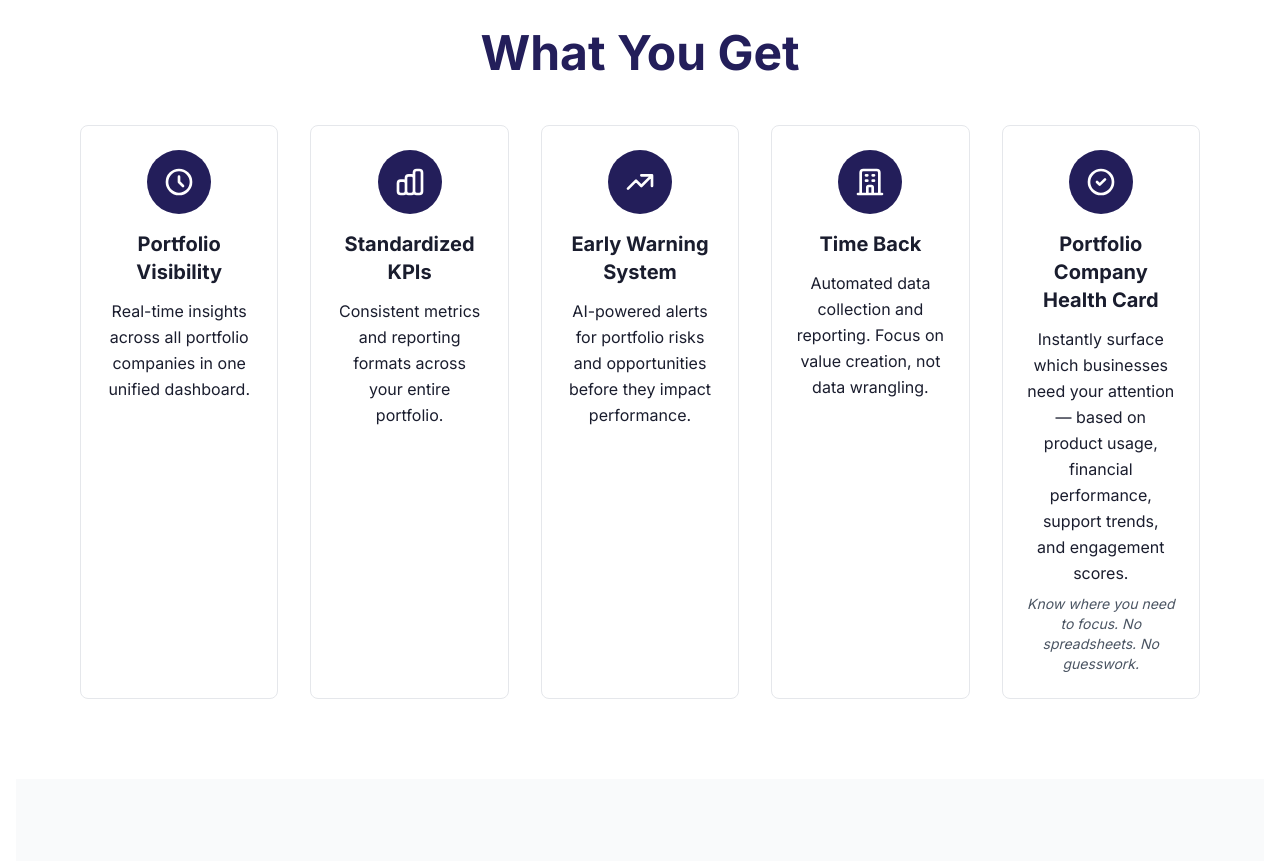
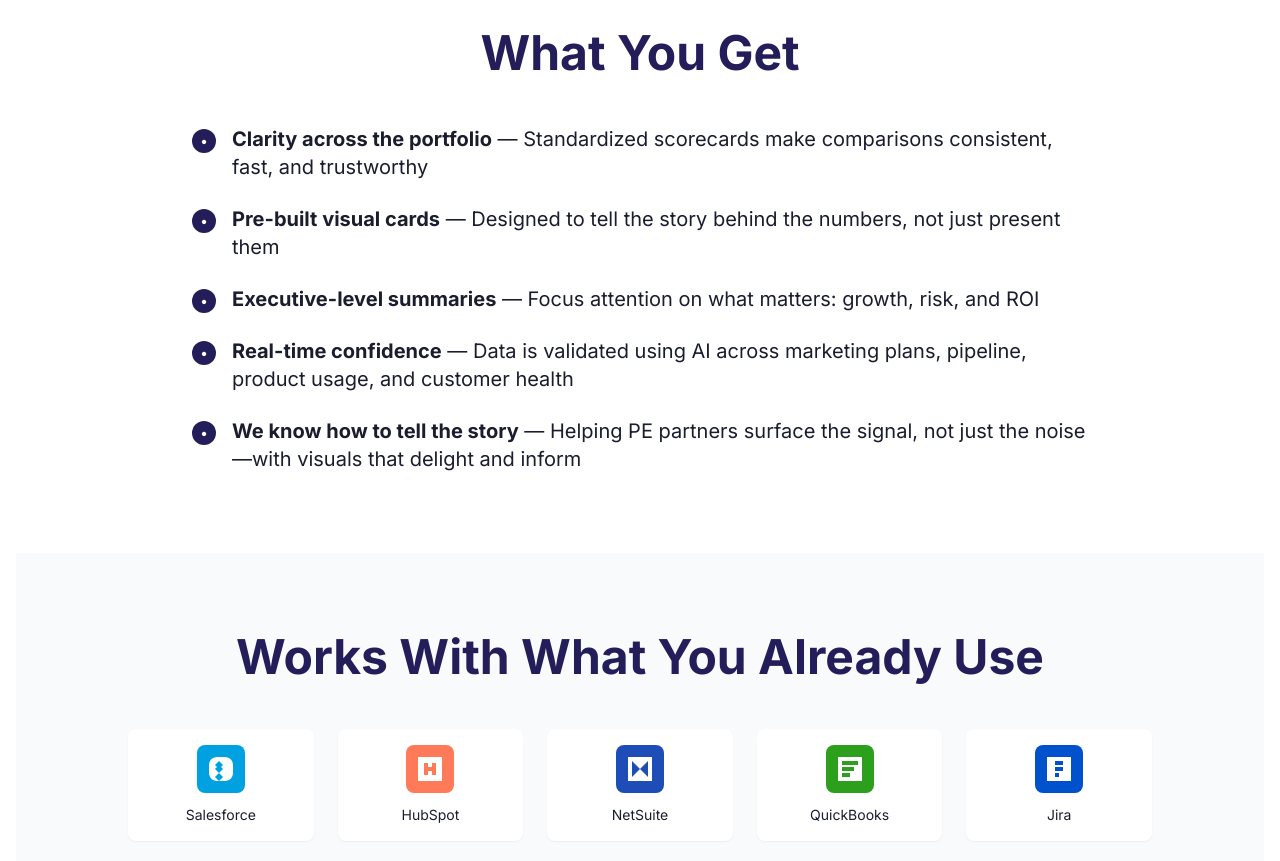
Before and after one commit to srakestraw/boarddecks-website, a Next.js app: page / in a window 1280 px wide. Shown: the part 2320-3181 px from the top of the page. Built offline with nearby package versions, Linux system fonts and the light colour scheme.

Commit message:
Update What You Get sections with refined copy for both PE/VC firms and Portfolio Companies

```diff
--- a/app/page.tsx
+++ b/app/page.tsx
@@ -624,80 +624,62 @@ export default function Home() {
               What You Get
             </h2>
 
-            <div className="grid grid-cols-1 md:grid-cols-2 lg:grid-cols-5 gap-8">
-              <article className="bg-white rounded-lg p-6 border border-gray-200 hover:shadow-md transition-shadow duration-200">
-                <div className="flex items-center justify-center w-16 h-16 bg-[#231e5a] rounded-full mb-4 mx-auto">
-                  <svg className="w-8 h-8 text-white" fill="none" stroke="currentColor" viewBox="0 0 24 24">
-                    <path strokeLinecap="round" strokeLinejoin="round" strokeWidth={2} d="M12 8v4l3 3m6-3a9 9 0 11-18 0 9 9 0 0118 0z" />
-                  </svg>
+            <ul className="space-y-6 max-w-4xl mx-auto">
+              <li className="flex items-start space-x-4">
+                <div className="flex-shrink-0 w-6 h-6 bg-[#231e5a] rounded-full flex items-center justify-center mt-1">
+                  <span className="text-white text-sm font-bold">•</span>
                 </div>
-                <h3 className="text-xl font-bold text-darkNavy text-center mb-3">
-                  Portfolio Visibility
-                </h3>
-                <p className="text-darkNavy text-base leading-relaxed text-center">
-                  Real-time insights across all portfolio companies in one unified dashboard.
+                <div className="flex-1">
+                  <p className="text-lg md:text-xl text-darkNavy leading-relaxed">
+                    <strong>Clarity across the portfolio</strong> — Standardized scorecards make comparisons consistent, fast, and trustworthy
                   </p>
-              </article>
+                </div>
+              </li>
 
-              <article className="bg-white rounded-lg p-6 border border-gray-200 hover:shadow-md transition-shadow duration-200">
-                <div className="flex items-center justify-center w-16 h-16 bg-[#231e5a] rounded-full mb-4 mx-auto">
-                  <svg className="w-8 h-8 text-white" fill="none" stroke="currentColor" viewBox="0 0 24 24">
-                    <path strokeLinecap="round" strokeLinejoin="round" strokeWidth={2} d="M9 19v-6a2 2 0 00-2-2H5a2 2 0 00-2 2v6a2 2 0 002 2h2a2 2 0 002-2zm0 0V9a2 2 0 012-2h2a2 2 0 012 2v10m-6 0a2 2 0 002 2h2a2 2 0 002-2m0 0V5a2 2 0 012-2h2a2 2 0 012 2v14a2 2 0 01-2 2h-2a2 2 0 01-2-2z" />
-                  </svg>
+              <li className="flex items-start space-x-4">
+                <div className="flex-shrink-0 w-6 h-6 bg-[#231e5a] rounded-full flex items-center justify-center mt-1">
+                  <span className="text-white text-sm font-bold">•</span>
                 </div>
-                <h3 className="text-xl font-bold text-darkNavy text-center mb-3">
-                  Standardized KPIs
-                </h3>
-                <p className="text-darkNavy text-base leading-relaxed text-center">
-                  Consistent metrics and reporting formats across your entire portfolio.
+                <div className="flex-1">
+                  <p className="text-lg md:text-xl text-darkNavy leading-relaxed">
+                    <strong>Pre-built visual cards</strong> — Designed to tell the story behind the numbers, not just present them
                   </p>
-              </article>
+                </div>
+              </li>
 
-              <article className="bg-white rounded-lg p-6 border border-gray-200 hover:shadow-md transition-shadow duration-200">
-                <div className="flex items-center justify-center w-16 h-16 bg-[#231e5a] rounded-full mb-4 mx-auto">
-                  <svg className="w-8 h-8 text-white" fill="none" stroke="currentColor" viewBox="0 0 24 24">
-                    <path strokeLinecap="round" strokeLinejoin="round" strokeWidth={2} d="M13 7h8m0 0v8m0-8l-8 8-4-4-6 6" />
-                  </svg>
+              <li className="flex items-start space-x-4">
+                <div className="flex-shrink-0 w-6 h-6 bg-[#231e5a] rounded-full flex items-center justify-center mt-1">
+                  <span className="text-white text-sm font-bold">•</span>
                 </div>
-                <h3 className="text-xl font-bold text-darkNavy text-center mb-3">
-                  Early Warning System
-                </h3>
-                <p className="text-darkNavy text-base leading-relaxed text-center">
-                  AI-powered alerts for portfolio risks and opportunities before they impact performance.
+                <div className="flex-1">
+                  <p className="text-lg md:text-xl text-darkNavy leading-relaxed">
+                    <strong>Executive-level summaries</strong> — Focus attention on what matters: growth, risk, and ROI
                   </p>
-              </article>
+                </div>
+              </li>
 
-              <article className="bg-white rounded-lg p-6 border border-gray-200 hover:shadow-md transition-shadow duration-200">
-                <div className="flex items-center justify-center w-16 h-16 bg-[#231e5a] rounded-full mb-4 mx-auto">
-                  <svg className="w-8 h-8 text-white" fill="none" stroke="currentColor" viewBox="0 0 24 24">
-                    <path strokeLinecap="round" strokeLinejoin="round" strokeWidth={2} d="M19 21V5a2 2 0 00-2-2H7a2 2 0 00-2 2v16m14 0h2m-2 0h-5m-9 0H3m2 0h5M9 7h1m-1 4h1m4-4h1m-1 4h1m-5 10v-5a1 1 0 011-1h2a1 1 0 011 1v5m-4 0h4" />
-                  </svg>
+              <li className="flex items-start space-x-4">
+                <div className="flex-shrink-0 w-6 h-6 bg-[#231e5a] rounded-full flex items-center justify-center mt-1">
+                  <span className="text-white text-sm font-bold">•</span>
                 </div>
-                <h3 className="text-xl font-bold text-darkNavy text-center mb-3">
-                  Time Back
-                </h3>
-                <p className="text-darkNavy text-base leading-relaxed text-center">
-                  Automated data collection and reporting. Focus on value creation, not data wrangling.
+                <div className="flex-1">
+                  <p className="text-lg md:text-xl text-darkNavy leading-relaxed">
+                    <strong>Real-time confidence</strong> — Data is validated using AI across marketing plans, pipeline, product usage, and customer health
                   </p>
-              </article>
+                </div>
+              </li>
 
-              <article className="bg-white rounded-lg p-6 border border-gray-200 hover:shadow-md transition-shadow duration-200">
-                <div className="flex items-center justify-center w-16 h-16 bg-[#231e5a] rounded-full mb-4 mx-auto">
-                  <svg className="w-8 h-8 text-white" fill="none" stroke="currentColor" viewBox="0 0 24 24">
-                    <path strokeLinecap="round" strokeLinejoin="round" strokeWidth={2} d="M9 12l2 2 4-4m6 2a9 9 0 11-18 0 9 9 0 0118 0z" />
-                  </svg>
+              <li className="flex items-start space-x-4">
+                <div className="flex-shrink-0 w-6 h-6 bg-[#231e5a] rounded-full flex items-center justify-center mt-1">
+                  <span className="text-white text-sm font-bold">•</span>
                 </div>
-                <h3 className="text-xl font-bold text-darkNavy text-center mb-3">
-                  Portfolio Company Health Card
-                </h3>
-                <p className="text-darkNavy text-base leading-relaxed text-center mb-2">
-                  Instantly surface which businesses need your attention — based on product usage, financial performance, support trends, and engagement scores.
+                <div className="flex-1">
+                  <p className="text-lg md:text-xl text-darkNavy leading-relaxed">
+                    <strong>We know how to tell the story</strong> — Helping PE partners surface the signal, not just the noise—with visuals that delight and inform
                   </p>
-                <p className="text-sm text-gray-600 text-center italic">
-                  Know where you need to focus. No spreadsheets. No guesswork.
-                </p>
-              </article>
                 </div>
+              </li>
+            </ul>
           </div>
         </section>
       )}
@@ -709,63 +691,62 @@ export default function Home() {
               What You Get
             </h2>
 
-            <div className="grid grid-cols-1 md:grid-cols-2 lg:grid-cols-4 gap-8">
-              <article className="bg-white rounded-lg p-6 border border-gray-200 hover:shadow-md transition-shadow duration-200">
-                <div className="flex items-center justify-center w-16 h-16 bg-[#231e5a] rounded-full mb-4 mx-auto">
-                  <svg className="w-8 h-8 text-white" fill="none" stroke="currentColor" viewBox="0 0 24 24">
-                    <path strokeLinecap="round" strokeLinejoin="round" strokeWidth={2} d="M12 8v4l3 3m6-3a9 9 0 11-18 0 9 9 0 0118 0z" />
-                  </svg>
+            <ul className="space-y-6 max-w-4xl mx-auto">
+              <li className="flex items-start space-x-4">
+                <div className="flex-shrink-0 w-6 h-6 bg-[#231e5a] rounded-full flex items-center justify-center mt-1">
+                  <span className="text-white text-sm font-bold">•</span>
                 </div>
-                <h3 className="text-xl font-bold text-darkNavy text-center mb-3">
-                  Time Back
-                </h3>
-                <p className="text-darkNavy text-base leading-relaxed text-center">
-                  No more slide formatting or last-minute updates. Focus on what matters most.
+                <div className="flex-1">
+                  <p className="text-lg md:text-xl text-darkNavy leading-relaxed">
+                    <strong>Faster prep, stronger outcomes</strong> — Cut hours of slide building and get time back for strategy
                   </p>
-              </article>
+                </div>
+              </li>
 
-              <article className="bg-white rounded-lg p-6 border border-gray-200 hover:shadow-md transition-shadow duration-200">
-                <div className="flex items-center justify-center w-16 h-16 bg-[#231e5a] rounded-full mb-4 mx-auto">
-                  <svg className="w-8 h-8 text-white" fill="none" stroke="currentColor" viewBox="0 0 24 24">
-                    <path strokeLinecap="round" strokeLinejoin="round" strokeWidth={2} d="M9 19v-6a2 2 0 00-2-2H5a2 2 0 00-2 2v6a2 2 0 002 2h2a2 2 0 002-2zm0 0V9a2 2 0 012-2h2a2 2 0 012 2v10m-6 0a2 2 0 002 2h2a2 2 0 002-2m0 0V5a2 2 0 012-2h2a2 2 0 012 2v14a2 2 0 01-2 2h-2a2 2 0 01-2-2z" />
-                  </svg>
+              <li className="flex items-start space-x-4">
+                <div className="flex-shrink-0 w-6 h-6 bg-[#231e5a] rounded-full flex items-center justify-center mt-1">
+                  <span className="text-white text-sm font-bold">•</span>
                 </div>
-                <h3 className="text-xl font-bold text-darkNavy text-center mb-3">
-                  Trusted Forecasts
-                </h3>
-                <p className="text-darkNavy text-base leading-relaxed text-center">
-                  Validated by cross-system ML models. Confident predictions your board can rely on.
+                <div className="flex-1">
+                  <p className="text-lg md:text-xl text-darkNavy leading-relaxed">
+                    <strong>Pre-built visual cards</strong> — Purpose-built to align your updates with board expectations
                   </p>
-              </article>
+                </div>
+              </li>
 
-              <article className="bg-white rounded-lg p-6 border border-gray-200 hover:shadow-md transition-shadow duration-200">
-                <div className="flex items-center justify-center w-16 h-16 bg-[#231e5a] rounded-full mb-4 mx-auto">
-                  <svg className="w-8 h-8 text-white" fill="none" stroke="currentColor" viewBox="0 0 24 24">
-                    <path strokeLinecap="round" strokeLinejoin="round" strokeWidth={2} d="M13 7h8m0 0v8m0-8l-8 8-4-4-6 6" />
-                  </svg>
+              <li className="flex items-start space-x-4">
+                <div className="flex-shrink-0 w-6 h-6 bg-[#231e5a] rounded-full flex items-center justify-center mt-1">
+                  <span className="text-white text-sm font-bold">•</span>
                 </div>
-                <h3 className="text-xl font-bold text-darkNavy text-center mb-3">
-                  Churn Visibility
-                </h3>
-                <p className="text-darkNavy text-base leading-relaxed text-center">
-                  Proactive insight using NPS and usage data. Spot issues before they become problems.
+                <div className="flex-1">
+                  <p className="text-lg md:text-xl text-darkNavy leading-relaxed">
+                    <strong>Data you can trust</strong> — Machine learning validates your forecast, churn risk, and KPIs
                   </p>
-              </article>
+                </div>
+              </li>
 
-              <article className="bg-white rounded-lg p-6 border border-gray-200 hover:shadow-md transition-shadow duration-200">
-                <div className="flex items-center justify-center w-16 h-16 bg-[#231e5a] rounded-full mb-4 mx-auto">
-                  <svg className="w-8 h-8 text-white" fill="none" stroke="currentColor" viewBox="0 0 24 24">
-                    <path strokeLinecap="round" strokeLinejoin="round" strokeWidth={2} d="M19 21V5a2 2 0 00-2-2H7a2 2 0 00-2 2v16m14 0h2m-2 0h-5m-9 0H3m2 0h5M9 7h1m-1 4h1m4-4h1m-1 4h1m-5 10v-5a1 1 0 011-1h2a1 1 0 011 1v5m-4 0h4" />
-                  </svg>
+              <li className="flex items-start space-x-4">
+                <div className="flex-shrink-0 w-6 h-6 bg-[#231e5a] rounded-full flex items-center justify-center mt-1">
+                  <span className="text-white text-sm font-bold">•</span>
                 </div>
-                <h3 className="text-xl font-bold text-darkNavy text-center mb-3">
-                  Board Confidence
-                </h3>
-                <p className="text-darkNavy text-base leading-relaxed text-center">
-                  Professional, data-driven presentations that build trust with your board.
+                <div className="flex-1">
+                  <p className="text-lg md:text-xl text-darkNavy leading-relaxed">
+                    <strong>Stay focused on impact</strong> — Spend less time formatting and more time executing
                   </p>
-              </article>
                 </div>
+              </li>
+
+              <li className="flex items-start space-x-4">
+                <div className="flex-shrink-0 w-6 h-6 bg-[#231e5a] rounded-full flex items-center justify-center mt-1">
+                  <span className="text-white text-sm font-bold">•</span>
+                </div>
+                <div className="flex-1">
+                  <p className="text-lg md:text-xl text-darkNavy leading-relaxed">
+                    <strong>We know how to tell the story</strong> — Give your board confidence with compelling, simple visuals that make your message land
+                  </p>
+                </div>
+              </li>
+            </ul>
           </div>
         </section>
       )}
```
Lines whose indentation alone changed are shown as unchanged.
